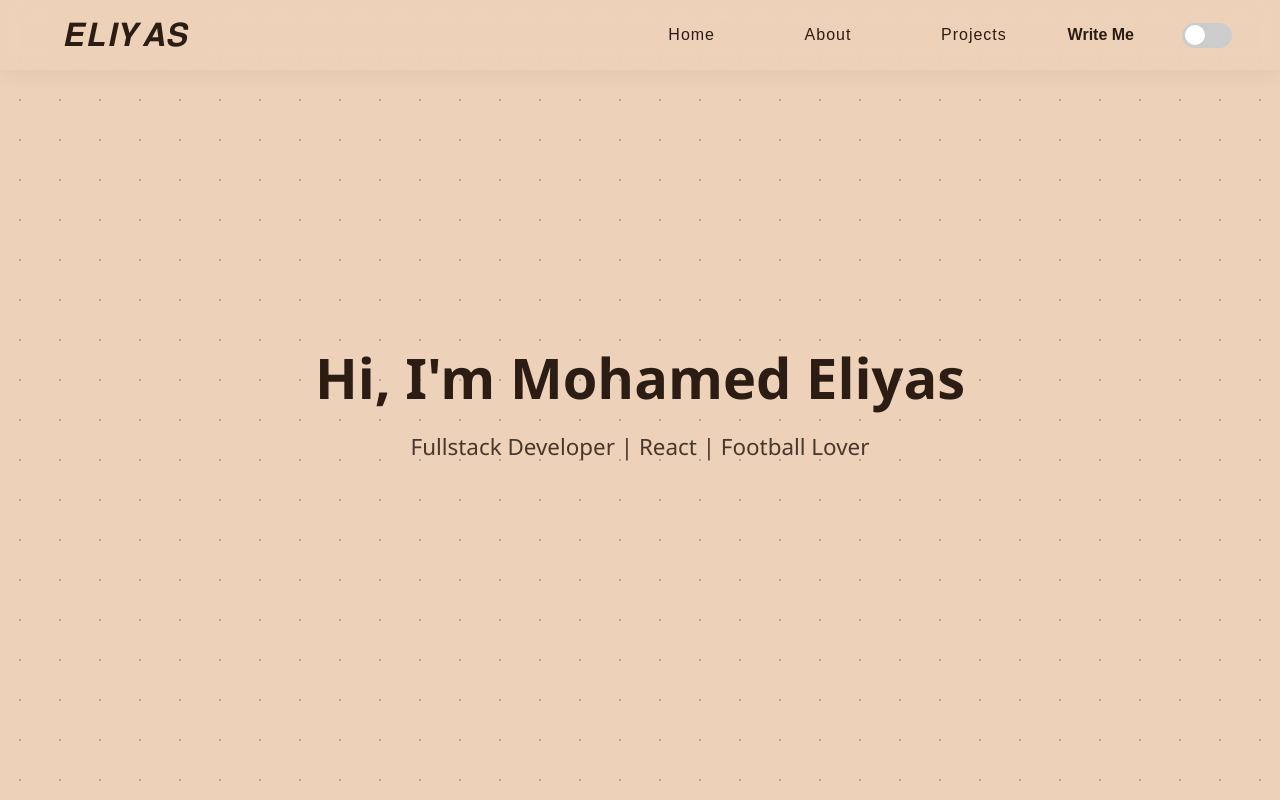
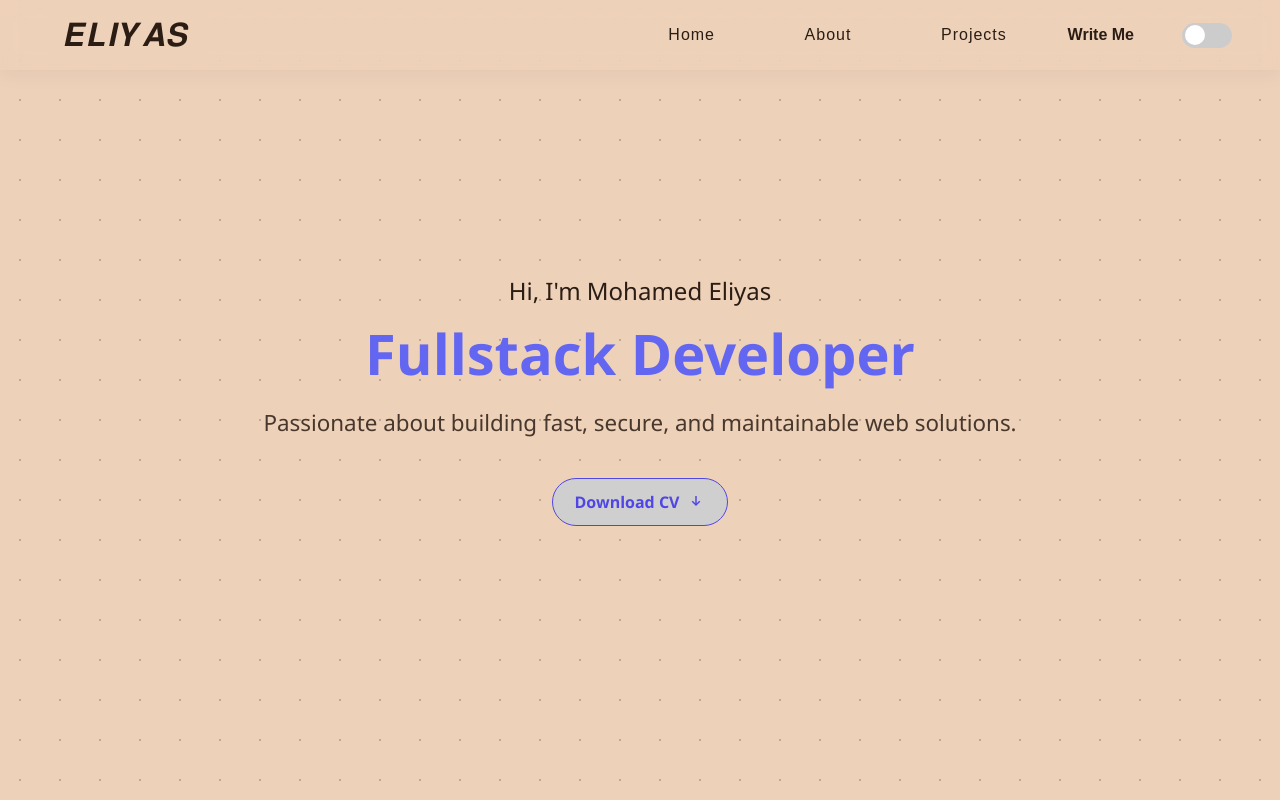
Before and after one commit to eliyasmd50/eliyas_Portfolio, a React (Vite) app: page / in a window 1280 px wide. Shown: the top 800 px of the page. Built offline with nearby package versions, Linux system fonts and the light colour scheme.

Commit message:
hero section modification

```diff
--- a/src/App.tsx
+++ b/src/App.tsx
@@ -22,7 +22,7 @@ function App() {
       setTimeout(() => {
         setShowPage(true);
       }, 500);
-    }, 6000);
+    }, 3000);
 
     return () => clearTimeout(timer);
   }, []);
--- a/src/components/Hero.tsx
+++ b/src/components/Hero.tsx
@@ -2,8 +2,19 @@ const Hero: React.FC = () => {
   return (
     <section id="hero" className="hero-section">
       <div className="hero-content">
-        <h1>Hi, I'm Mohamed Eliyas</h1>
-        <p>Fullstack Developer | React | Football Lover</p>
+        <h2>Hi, I'm Mohamed Eliyas</h2>
+        <h1>Fullstack Developer</h1>
+        <p>Passionate about building fast, secure, and maintainable web solutions.</p>
+        <div className="hero-buttons">
+          <a href="./src/Resume.pdf" download="Mohamed_Eliyas_Resume.pdf" className="cv-btn">
+            Download CV
+            <svg viewBox="0 0 24 24" width="18" height="18" fill="none" stroke="currentColor" stroke-width="2">
+              <path d="M12 4v12"></path>
+              <path d="M7 11l5 5 5-5"></path>
+            </svg>
+          </a>
+        </div>
+
       </div>
     </section>
   );
--- a/src/index.css
+++ b/src/index.css
@@ -105,16 +105,16 @@ body {
   transition: background 0.3s ease, backdrop-filter 0.3s ease, box-shadow 0.3s ease;
   background-color: var(--bg-color);
   color: var(--text-color);
-}
-.navbar-hide {
-  transform: translateY(-100%);
   opacity: 0;
-  pointer-events: none;
+  transform: translateY(-20px);
+  animation: fadeSlideDown 0.8s ease forwards;
 }
 
-.navbar-show {
-  transform: translateY(0);
-  opacity: 1;
+@keyframes fadeSlideDown {
+  to {
+    opacity: 1;
+    transform: translateY(0);
+  }
 }
 
 .navbar a {
@@ -393,6 +393,12 @@ body {
   font-size: 2rem;
   font-weight: 700;
   margin-bottom: 1rem;
+  color: #6366F1;
+}
+.hero-content h2 {
+  font-size: 1.5rem;
+  font-weight: 500;
+  margin-bottom: 0.5rem;
 }
 
 .hero-content p {
@@ -453,6 +459,38 @@ body {
 .projects,
 .contact {
   background-color: var(--bg-color);
+}
+
+.cv-btn {
+  display: inline-flex;
+  align-items: center;
+  gap: 8px;
+  padding: 12px 22px;
+  background-color: #cfcfcf; /* brand color */
+  color: #4F46E5;
+  font-weight: 600;
+  border-radius: 8px;
+  text-decoration: none;
+  transition: all 0.3s ease;
+  border-radius: 50px;
+  margin-top: 40px;
+  border-color: #4F46E5;
+  border-width: 1px;
+  border-style: solid;
+}
+
+.cv-btn:hover {
+  background-color: #4F46E5;
+  transform: translateY(-2px);
+  color: #cfcfcf;
+}
+
+.arrow {
+  transition: transform 0.3s ease;
+}
+
+.cv-btn:hover .arrow {
+  transform: translateY(4px);
 }
 
 
```
Also changed, not shown: 1 other file (tests, documents, lock files or other folders).
